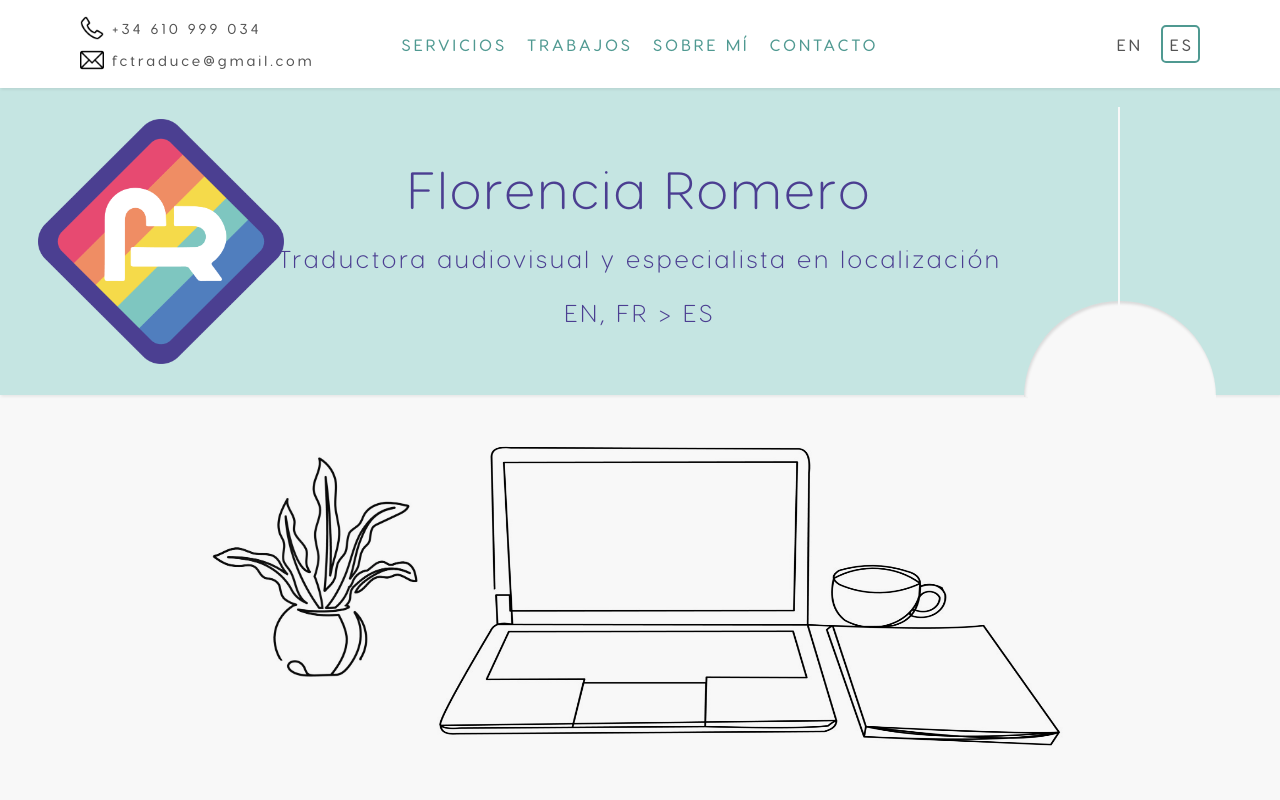
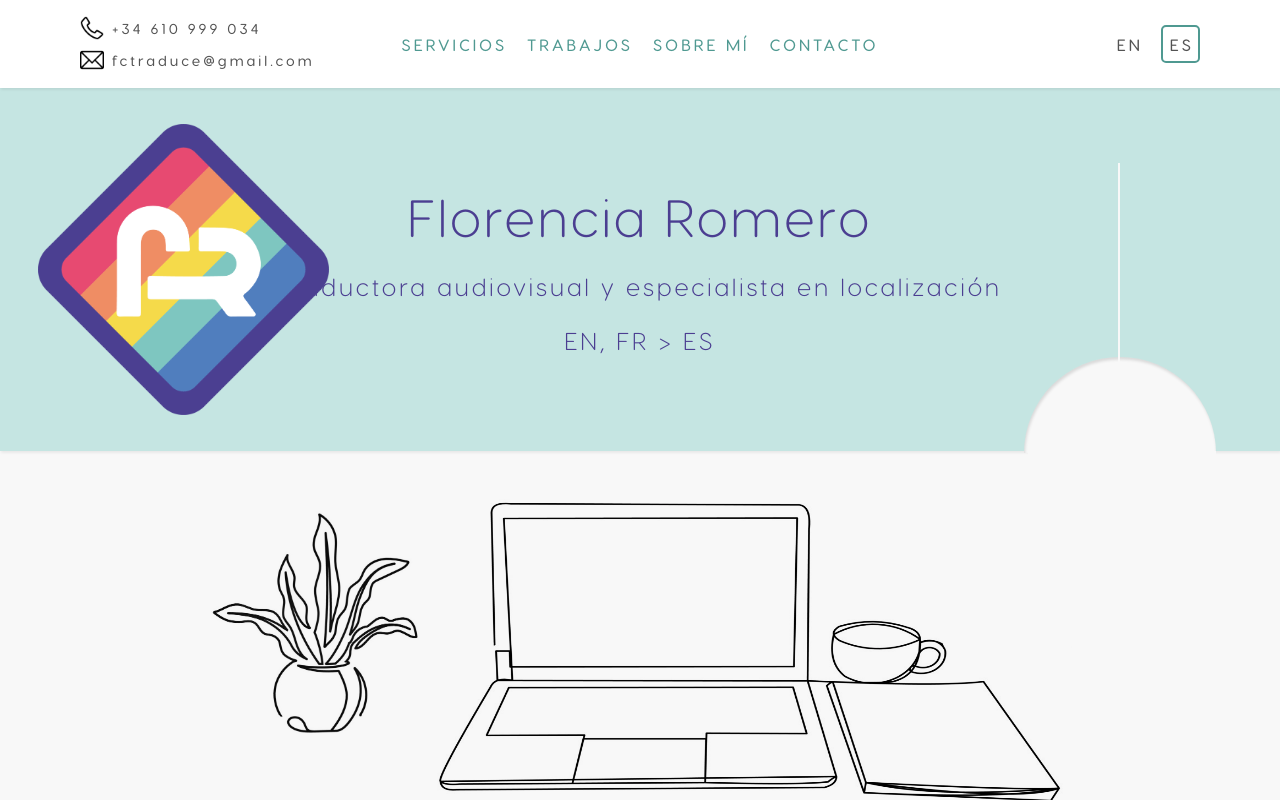
Before and after one commit to JackBlakeston/florencia-romero-page, a React (Create React App) app: page / in a window 1280 px wide. Shown: the top 800 px of the page. Built offline with nearby package versions, Linux system fonts and the light colour scheme; the HTML template or start-up script is replaced by a standard one.

Commit message:
Increase section body padding

```diff
--- a/src/styles/global-styles.scss
+++ b/src/styles/global-styles.scss
@@ -44,7 +44,7 @@
   --icon-size: 1.5rem;
   --services-icons-size: 5rem;
 
-  --section-body-padding: var(--spacing-8xl) var(--spacing-l);
+  --section-body-padding: var(--spacing-10xl) var(--spacing-l);
 
   --navbar-height: 3.5rem;
   --navbar-padding-vertical: 1rem;
```
